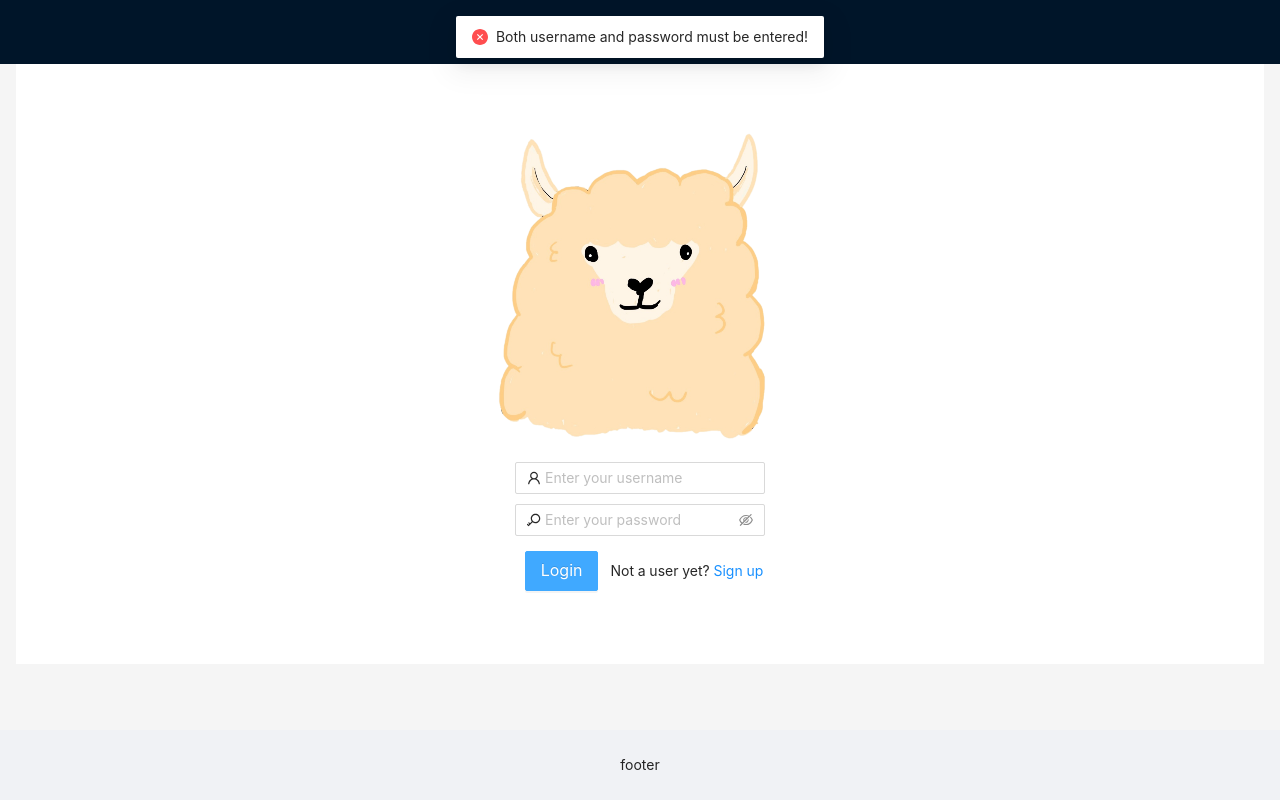
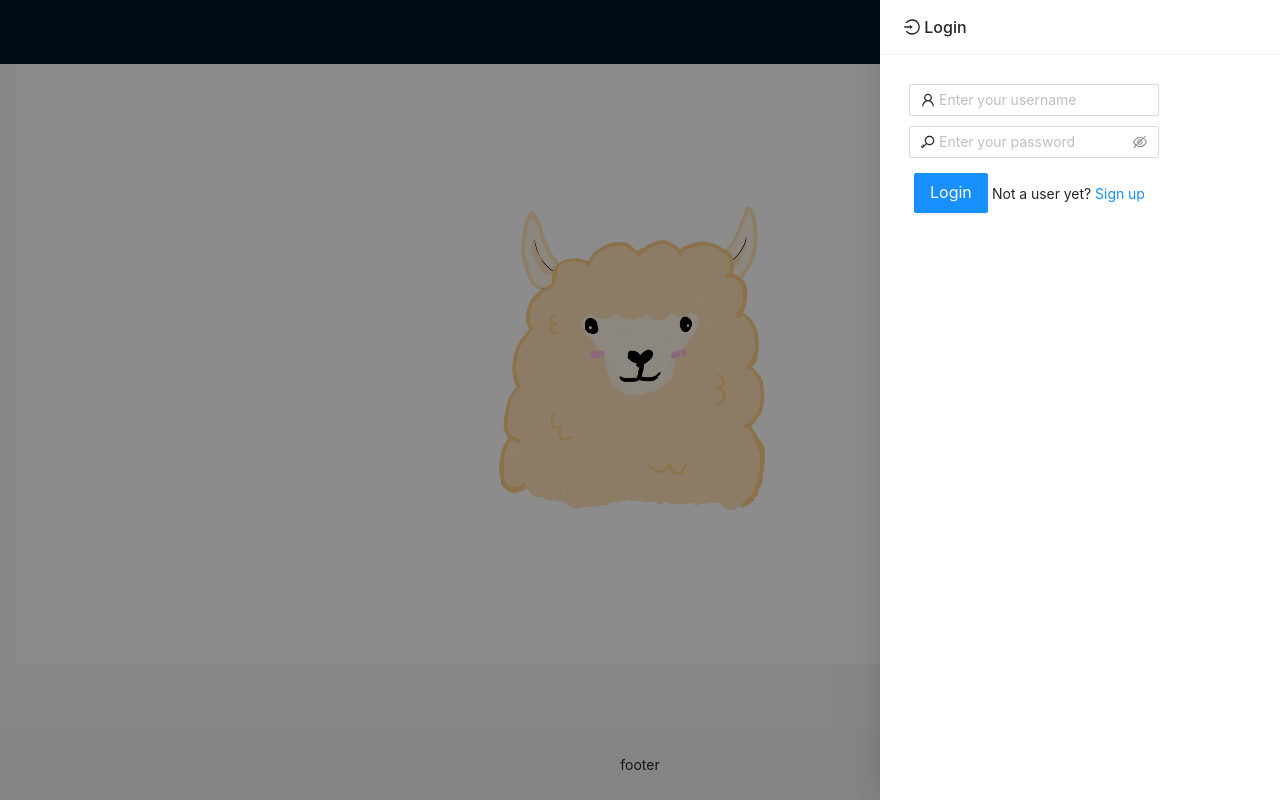
Before and after one commit to JoshuaLin0903/AlpacAlbum, a React (Create React App) app: page / in a window 1280 px wide. Both pictures are taken after a click on the button "Login". Built offline with nearby package versions, Linux system fonts and the light colour scheme; what apollo-link-ws would draw is missing.

Commit message:
login Drawer

```diff
--- /dev/null
+++ b/src/components/LoginDrawer.js
@@ -0,0 +1,80 @@
+import React, {useState} from 'react'
+import { useQuery, useMutation } from '@apollo/react-hooks'
+import {Drawer, Button, Input, message} from 'antd'
+import { LoginOutlined, UserOutlined, KeyOutlined } from '@ant-design/icons';
+import logo from '../images/logo.png';
+import '../style.css';
+import {
+  USER_GET,
+  USER_GET_ALL,
+  USER_LOGIN,
+  USER_LOGOUT
+} from '../graphql/users'
+
+export const LOGIN_DRAWER = ({setLogIN}) =>{
+	const [open, setOpen] = useState(false)
+	const [password, setPassword]= useState('')
+	const [username, setUserName] = useState('')
+
+	const [login] = useMutation(USER_LOGIN)
+	const {loading: UserLoading, data: currentUser, refetch: userRefetch} = useQuery(USER_GET)
+
+	const handleLogIn = async () => {
+    if (username === '' || password === ''){
+      message.error('Both username and password must be entered!')
+      return
+    }
+    try{
+      const {data} = await login({variables: { name: username, password: password }})
+      console.log(data.loginUser)
+      message.success('Successfully login!')
+      await userRefetch();
+      setLogIN(true)
+    } catch(e){
+      console.log(e.message)
+      switch (e.message) {
+        case 'GraphQL error: User not found' :
+          message.error('User not found!')
+          break;
+        case 'GraphQL error: Invaild password!' :
+          message.error('Wrong password!')
+          break;
+        default:
+          message.error('ERROR')
+          break;
+      }
+    }
+  }
+
+	return(
+		<>
+			<Button type="text" size="small" style={{color:"white", borderColor: "gray", marginLeft: 10}}
+				onClick={() =>setOpen(true)}>
+        Login
+      </Button>
+      <Drawer title={<><LoginOutlined /> Login </>} placement="right" closable={false} visible={open}
+   			onClose={() => setOpen(false)} width={400}>
+   			<Input placeholder="Enter your username" prefix={<UserOutlined/>} style={{width: 250, margin:5}}
+          onChange={(e) => setUserName(e.target.value)}
+          onKeyDown={(e) => {
+            if(e.key === 'Enter') {handleLogIn()}
+          }}/>
+        <Input.Password placeholder="Enter your password" prefix={<KeyOutlined />} style={{width:250, margin:5}}
+          onChange={(e) => setPassword(e.target.value)}
+					onKeyDown={(e) => {
+            if(e.key === 'Enter') {handleLogIn()}
+          }}/>
+        <div className="login-button">
+          <Button type="primary" style={{margin:10}} onClick={handleLogIn} size="large">
+            Login
+          </Button>
+          <div style={{position: "absolute", top: "34%", left: "25%"}}>
+            Not a user yet?
+          	<a href="/#/register"> Sign up</a>
+          </div>
+        </div>
+   		</Drawer>
+		</>
+	)
+
+}
--- a/src/components/UserDrawer.js
+++ b/src/components/UserDrawer.js
@@ -21,7 +21,7 @@ export const USER_DRAWER = ({UserLoading, currentUser}) => {
 	//user settings
 	const [NewUsername, setNewUserName] = useState('')
 	const [CheckPassword, setCheckPassword] = useState('')
-    const [NewPassword, setNewPassword]= useState('')
+  const [NewPassword, setNewPassword]= useState('')
 	const [NewPassword2, setNewPassword2]= useState('')
 	const [avatarID, setAvatarID]= useState('')
 	//
--- a/src/components/index.js
+++ b/src/components/index.js
@@ -4,3 +4,4 @@ export {ALL} from './All'
 export {SEARCH_SIDER} from './SearchSider'
 export {UPLOAD} from './Upload'
 export {USER_DRAWER} from './UserDrawer'
+export {LOGIN_DRAWER} from './LoginDrawer'
--- a/src/containers/App.js
+++ b/src/containers/App.js
@@ -13,7 +13,7 @@ import {
 } from '@ant-design/icons';
 
 import '../style.css';
-import {HOMEPAGE, SEARCH, ALL, SEARCH_SIDER, UPLOAD, USER_DRAWER} from '../components'
+import {HOMEPAGE, SEARCH, ALL, SEARCH_SIDER, UPLOAD, USER_DRAWER, LOGIN_DRAWER} from '../components'
 import alpaca from '../images/alpaca.png';
 import logo from '../images/logo.png';
 import {
@@ -32,45 +32,15 @@ function App() {
 	const [currentEvent, setCurrentEvent] = useState('home')
   const [mainDisplay, setMainDisplay] = useState(<HOMEPAGE/>)
   const [logIN, setLogIN] = useState(false)
-  const [username, setUserName] = useState('')
-  const [password, setPassword]= useState('')
   const [updPics, setUpdPics] = useState({})
   const [delPics, setDelPics] = useState({})
   const [selectTags, setSelectTags] = useState([])
 
-  const [login] = useMutation(USER_LOGIN)
   const [logout] = useMutation(USER_LOGOUT)
   const {loading: UserLoading, data: currentUser, refetch: userRefetch} = useQuery(USER_GET)
   const {data: userData} = useQuery(USER_GET_ALL)
 
   const allRef = useRef()
-
-  const handleLogIn = async () => {
-    if (username === '' || password === ''){
-      message.error('Both username and password must be entered!')
-      return
-    }
-    try{
-      const {data} = await login({variables: { name: username, password: password }})
-      console.log(data.loginUser)
-      message.success('Successfully login!')
-      await userRefetch();
-      setLogIN(true)
-    } catch(e){
-      console.log(e.message)
-      switch (e.message) {
-        case 'GraphQL error: User not found' :
-          message.error('User not found!')
-          break;
-        case 'GraphQL error: Invaild password!' :
-          message.error('Wrong password!')
-          break;
-        default:
-          message.error('ERROR')
-          break;
-      }
-    }
-  }
 
   const handleLogOut = async() =>{
     await logout()
@@ -185,27 +155,29 @@ function App() {
       (<></>)}
       <Layout className="site-layout">
       	<Header className="header">
+          <div className="user">
             {logIN?
               <>
-            <div className="user">
                 <USER_DRAWER UserLoading={UserLoading} currentUser={currentUser}/>
                 <div>
-                <Popconfirm placement="bottom"
-                  onConfirm={handleLogOut}
+                  <Popconfirm placement="bottom" onConfirm={handleLogOut}
                     title="Are you sure you want to logout?"
-                  okText="Yes"
-                  cancelText="No"
+                    okText="Yes" cancelText="No"
                   >
-                  <Button ghost="true" size="small"
-                  style={{color:"white", borderColor: "gray", marginLeft: 10}}>
+                    <Button ghost="true" size="small" style={{color:"white", borderColor: "gray", marginLeft: 10}}>
                       Logout
                     </Button>
                   </Popconfirm>
                 </div>
+              </>:
+              <div>
+                <LOGIN_DRAWER setLogIN={setLogIN}/>
+                <Button type="link" href="/#/register" size="small" style={{color:"white", borderColor: "gray", marginLeft: 10}}>
+                  Sign up
+                </Button>
               </div>
-          </>
-          :
-          <></>}
+            }
+          </div>
       	</Header>
         <Content style={{ margin: '0 16px' }}>
           {UserLoading ? '' :
@@ -215,33 +187,6 @@ function App() {
               <div className="main-display-home">
                 <div className="image-display">
                   <img src={alpaca}/>
-                </div>
-                <Input
-                  placeholder="Enter your username"
-                  prefix={<UserOutlined/>}
-                  style={{width: 250, margin:5}}
-                  onChange={(e) => setUserName(e.target.value)}
-                  onKeyDown={(e) => {
-                    if(e.key === 'Enter') {handleLogIn()}
-                  }}/>
-                <Input.Password placeholder="Enter your password"
-                  prefix={<KeyOutlined />}
-                  style={{width:250, margin:5}}
-                  onChange={(e) => setPassword(e.target.value)}
-                  onKeyDown={(e) => {
-                    if(e.key === 'Enter') {handleLogIn()}
-                  }}/>
-                <div className="login-button">
-                  <Button type="primary"
-                    style={{margin:10}}
-                    onClick={handleLogIn}
-                    size="large">
-                    Login
-                  </Button>
-                  <div style={{margin: 2}}>
-                    Not a user yet?
-                    <a href="/#/register"> Sign up</a>
-                  </div>
                 </div>
               </div>
           )}
--- a/src/style.css
+++ b/src/style.css
@@ -14,8 +14,7 @@
 .login-button{
   display: flex;
   flex-direction: row;
-  align-items:center;
-  justify-content:center;
+  position: relative;
 }
 
 .site-layout {
```
Lines whose indentation alone changed are shown as unchanged.
